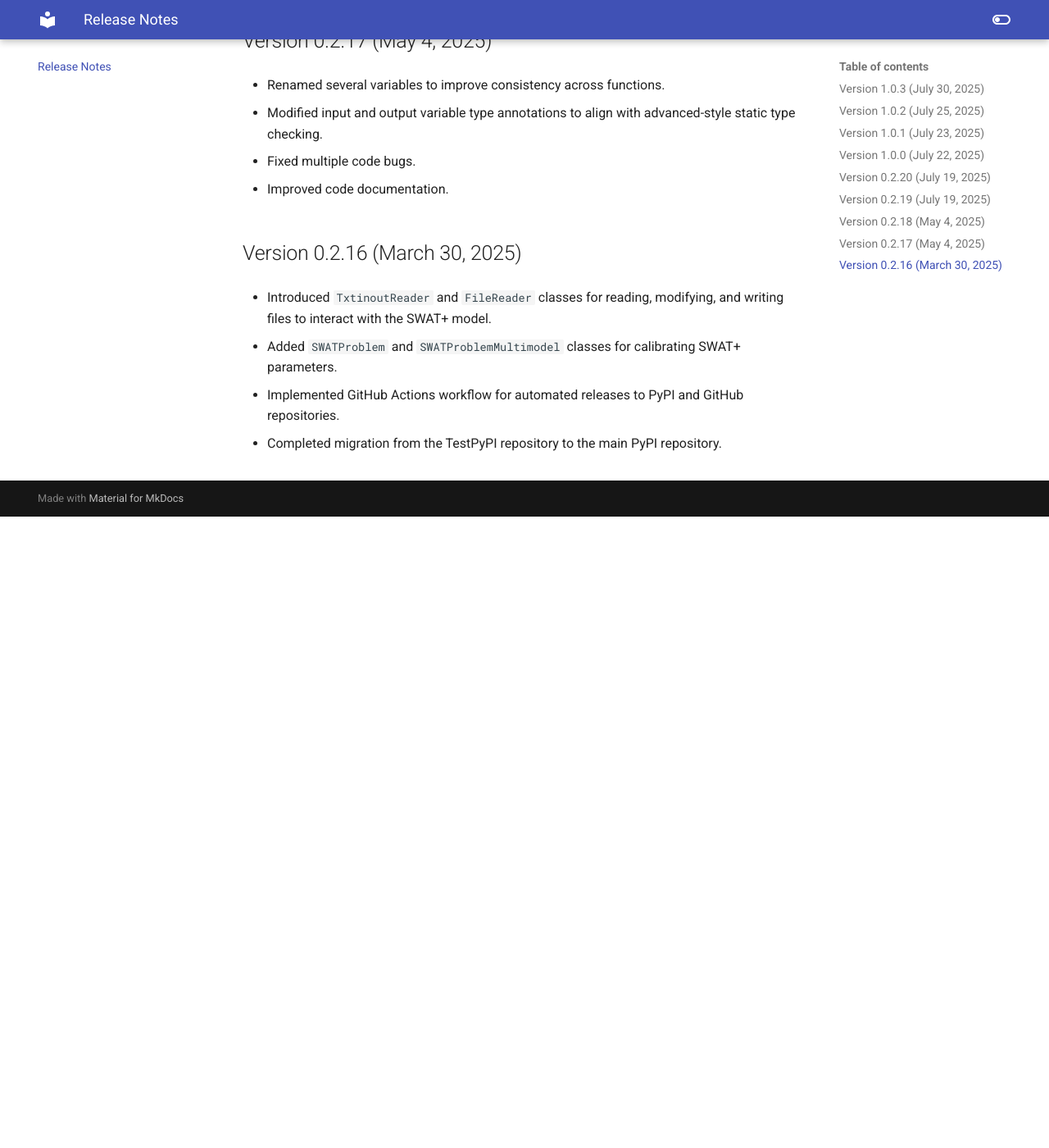
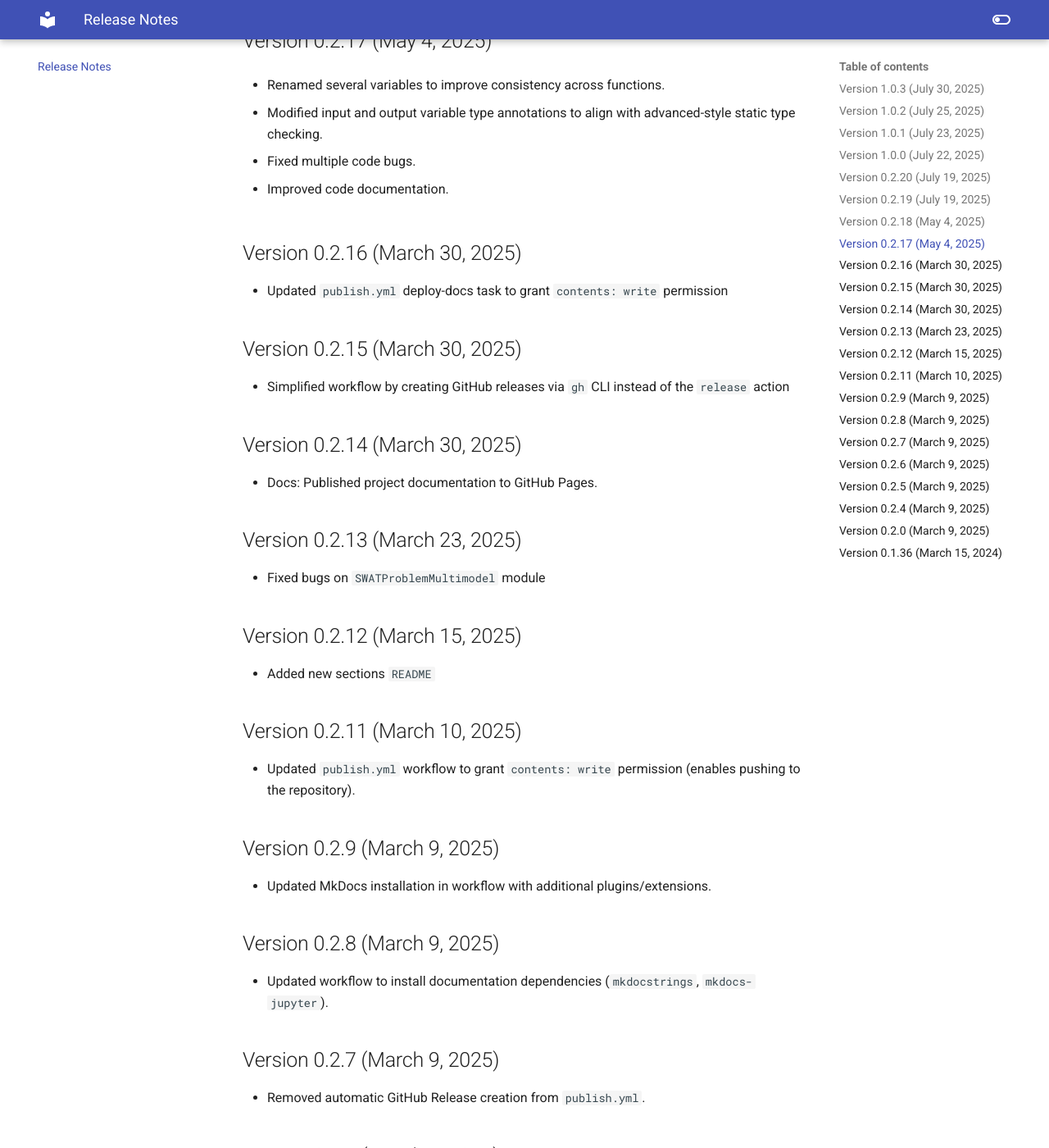
Before and after one commit to swat-model/pySWATPlus, an MkDocs documentation site: the page built from docs/changelog.md, in a window 1280 px wide and 1400 px high, scrolled down 1984 px. Shown: the whole window at 82% size. Built offline with MkDocs 1.6.1 and Material for MkDocs 9.7.7, drawn with Linux system fonts in a browser that asks for light colours; before the commit the page ends 2614 px from its top, so only the background shows below that; some of the changed text lies outside the part shown.

Commit message:
Include former releases in changelog

```diff
--- a/docs/changelog.md
+++ b/docs/changelog.md
@@ -93,10 +93,77 @@
 
 ## Version 0.2.16 (March 30, 2025)
 
-- Introduced `TxtinoutReader` and `FileReader` classes for reading, modifying, and writing files to interact with the SWAT+ model.
+- Updated `publish.yml` deploy-docs task to grant `contents: write` permission
 
-- Added `SWATProblem` and `SWATProblemMultimodel` classes for calibrating SWAT+ parameters.
+
+## Version 0.2.15 (March 30, 2025)
+
+- Simplified workflow by creating GitHub releases via `gh` CLI instead of the `release` action
+
+
+## Version 0.2.14 (March 30, 2025)
+
+- Docs: Published project documentation to GitHub Pages.
+
+
+## Version 0.2.13 (March 23, 2025)
+
+- Fixed bugs on `SWATProblemMultimodel` module
+
+
+## Version 0.2.12 (March 15, 2025)
+
+- Added new sections `README`
+
+
+## Version 0.2.11 (March 10, 2025)
+
+- Updated `publish.yml` workflow to grant `contents: write` permission (enables pushing to the repository).
+
+
+## Version 0.2.9 (March 9, 2025)
+
+- Updated MkDocs installation in workflow with additional plugins/extensions.
+
+
+## Version 0.2.8 (March 9, 2025)
+
+- Updated workflow to install documentation dependencies (`mkdocstrings`, `mkdocs-jupyter`).
+
+
+## Version 0.2.7 (March 9, 2025)
+
+- Removed automatic GitHub Release creation from `publish.yml`.
+
+
+## Version 0.2.6 (March 9, 2025)
+
+- Enabled dynamic versioning in `pyproject.toml` (`dynamic = ["version"]`).
+
+
+## Version 0.2.5 (March 9, 2025)
+
+- Fixed bug in `setuptools_scm` configuration
+
+
+## Version 0.2.4 (March 9, 2025)
+
+- Configured versioning with setuptools_scm (post-release, no local version).
+
+- Updated publish workflow to trigger only on version tags (v*).
+
+
+## Version 0.2.0 (March 9, 2025)
+
+- Added Zenodo badges to the `README` for improved code visibility.
+
+- Completed migration from the TestPyPI repository to the main PyPI repository.
 
 - Implemented GitHub Actions workflow for automated releases to PyPI and GitHub repositories.
 
-- Completed migration from the TestPyPI repository to the main PyPI repository.
+
+## Version 0.1.36 (March 15, 2024)
+
+- Migrated project to this repository.
+
+- Initial release under the new repository structure.
```
